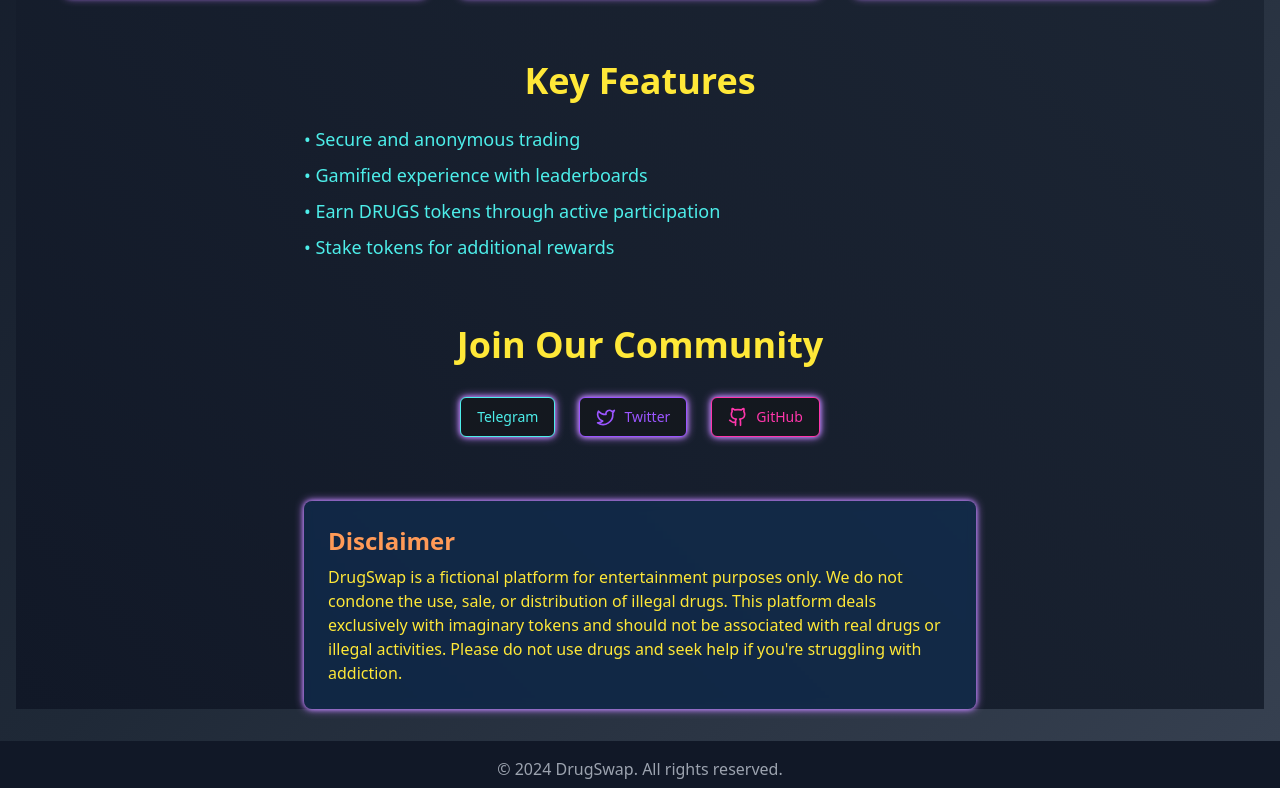
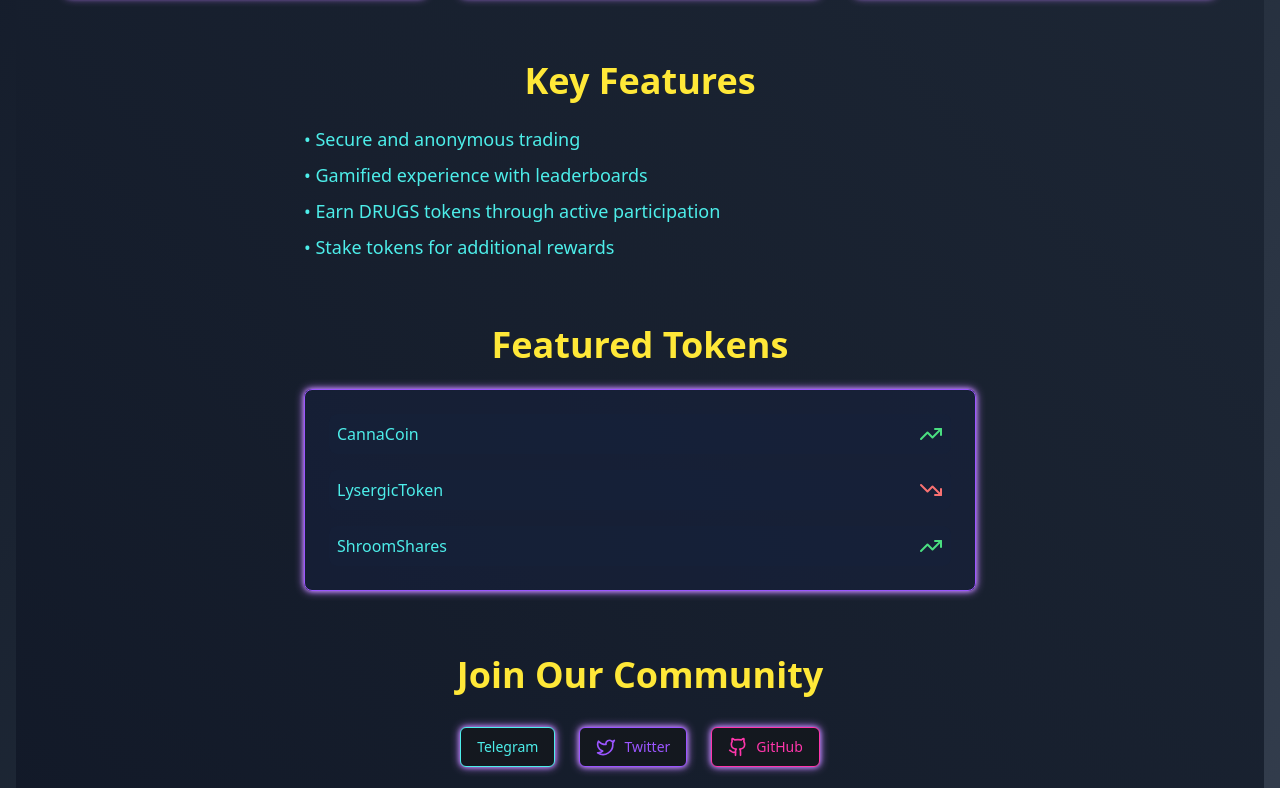
Before and after one commit to DrugSwap/drugswap-gaming-exchange-78, a React (Vite) app: page / in a window 1280 px wide. Shown: the part 553-1341 px from the top of the page. Built offline with nearby package versions, Linux system fonts and the light colour scheme.

Commit message:
Add relevant enhancements
Included additional features and improvements based on project requirements to enhance functionality and user experience.
[skip gpt_engineer]

```diff
--- a/src/pages/Index.jsx
+++ b/src/pages/Index.jsx
@@ -1,10 +1,27 @@
 import React from 'react';
 import { Button } from "@/components/ui/button";
 import { Card, CardContent } from "@/components/ui/card";
-import { GithubIcon, TwitterIcon } from "lucide-react";
+import { GithubIcon, TwitterIcon, TrendingUpIcon, TrendingDownIcon } from "lucide-react";
 import { Link } from 'react-router-dom';
 
+const FeaturedToken = ({ name, trend }) => (
+  <div className="flex items-center justify-between p-2 bg-dark-light/30 rounded-lg">
+    <span className="text-neon-blue">{name}</span>
+    {trend === 'up' ? (
+      <TrendingUpIcon className="text-green-400" />
+    ) : (
+      <TrendingDownIcon className="text-red-400" />
+    )}
+  </div>
+);
+
 const Index = () => {
+  const featuredTokens = [
+    { name: 'CannaCoin', trend: 'up' },
+    { name: 'LysergicToken', trend: 'down' },
+    { name: 'ShroomShares', trend: 'up' },
+  ];
+
   return (
     <div className="text-center min-h-screen flex flex-col justify-center items-center gradient-bg">
       <section className="mb-16 pt-16">
@@ -45,6 +62,19 @@ const Index = () => {
         </ul>
       </section>
 
+      <section className="mb-16 w-full max-w-2xl">
+        <h2 className="text-4xl font-semibold mb-6 text-neon-yellow">Featured Tokens</h2>
+        <Card className="bg-dark-light/50 border-neon-purple neon-border">
+          <CardContent className="p-6">
+            <div className="space-y-4">
+              {featuredTokens.map((token, index) => (
+                <FeaturedToken key={index} name={token.name} trend={token.trend} />
+              ))}
+            </div>
+          </CardContent>
+        </Card>
+      </section>
+
       <section className="mb-16">
         <h2 className="text-4xl font-semibold mb-8 text-neon-yellow">Join Our Community</h2>
         <div className="flex justify-center space-x-6">
```
